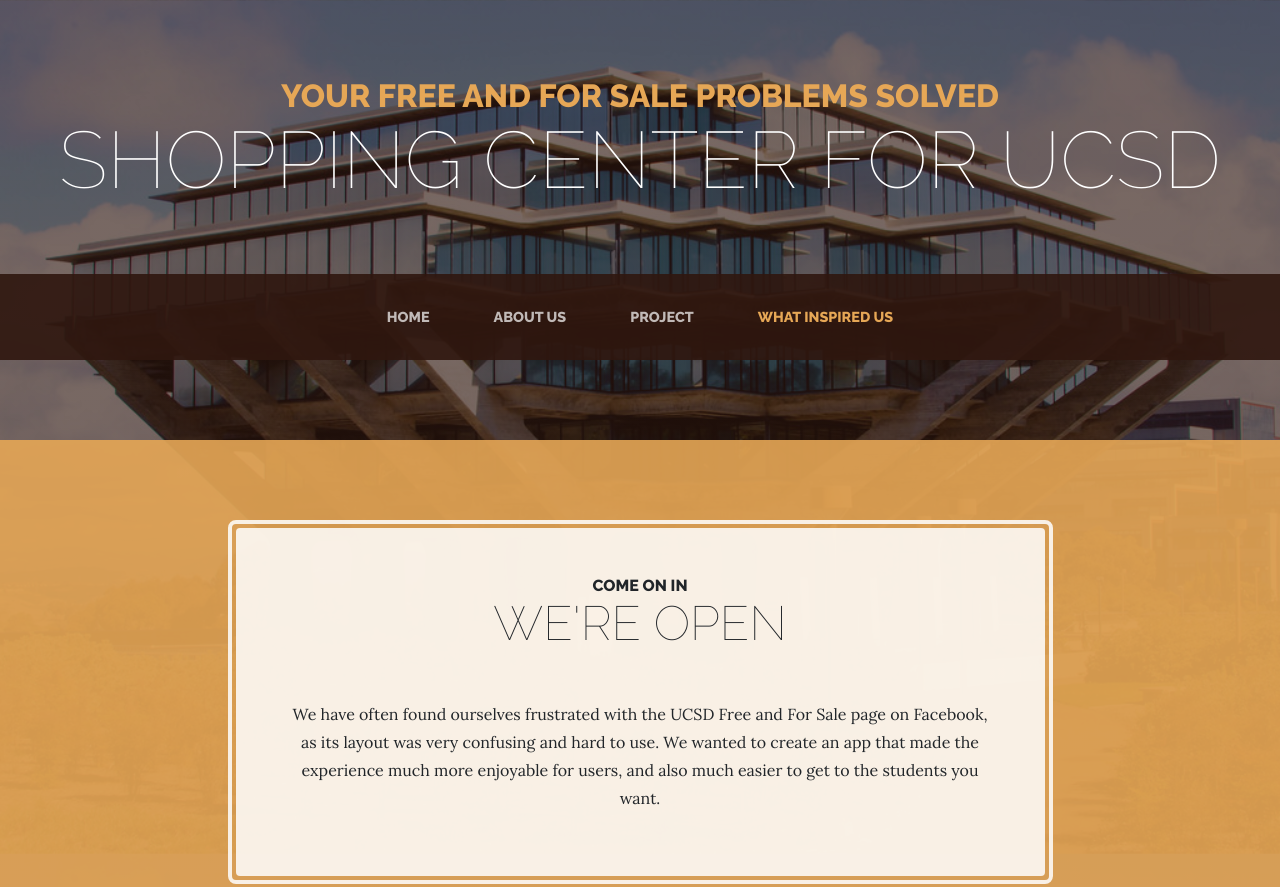
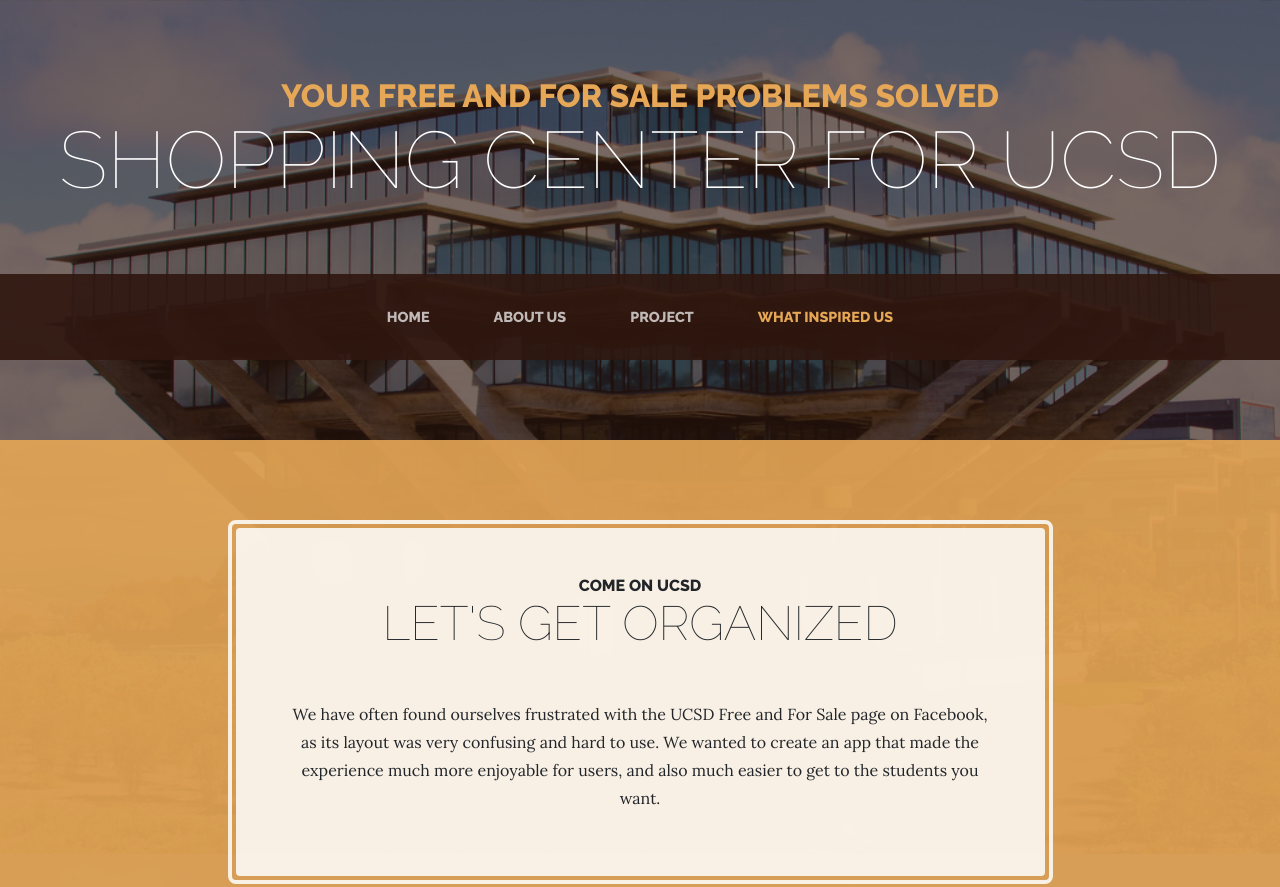
Before and after one commit to DarMoNic/ShoppingCenterUCSD, a website: page inspiration.html in a window 1280 px wide. Shown: the top 887 px of the page. Drawn offline with Linux system fonts and the light colour scheme.

Commit message:
added a title thing

```diff
--- a/inspiration.html
+++ b/inspiration.html
@@ -63,8 +63,8 @@
           <div class="col-xl-9 mx-auto">
             <div class="cta-inner text-center rounded">
               <h2 class="section-heading mb-5">
-                <span class="section-heading-upper">Come On In</span>
-                <span class="section-heading-lower">We're Open</span>
+                <span class="section-heading-upper">Come On UCSD</span>
+                <span class="section-heading-lower">Let's Get Organized</span>
               </h2>
               <p> We have often found ourselves frustrated with the UCSD Free and For Sale page on Facebook, as its layout was very confusing and hard to use. We wanted to create an app that made the experience much more enjoyable for users, and also much easier to get to the students you want.</p>
               <!-- <ul class="list-unstyled list-hours mb-5 text-left mx-auto">
```
